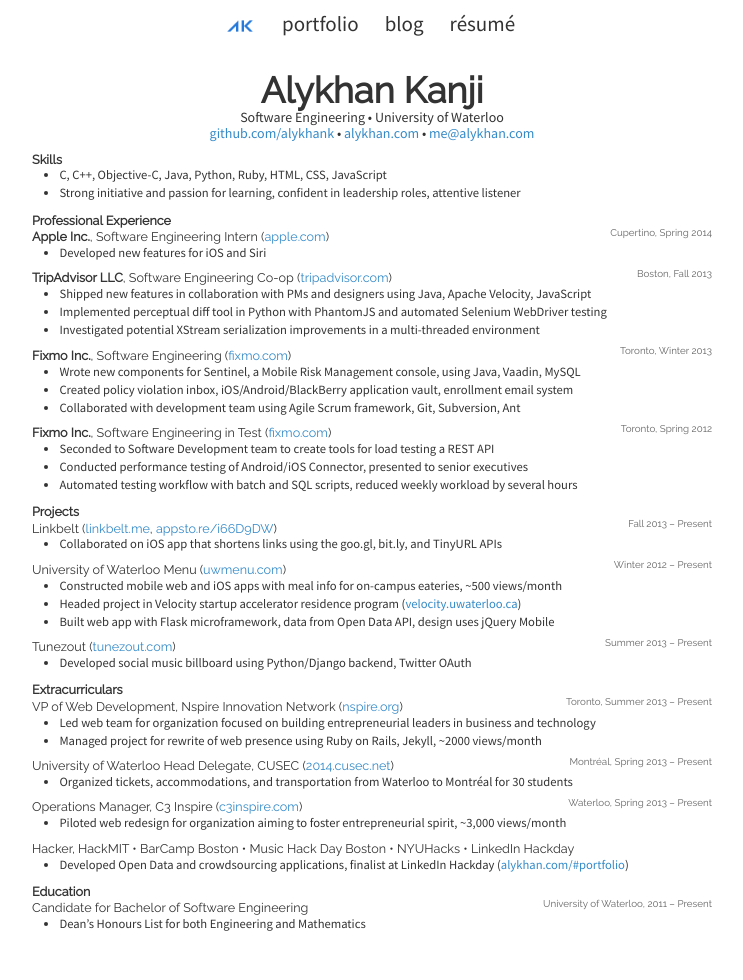
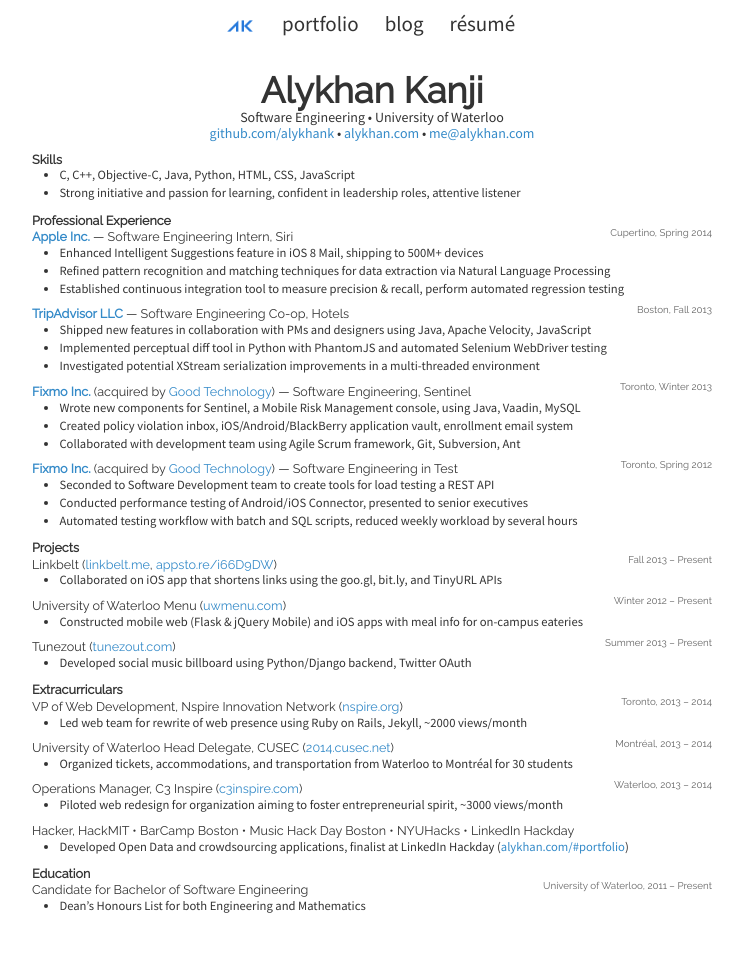
Before and after one commit to alykhank/alykhank.github.io, a Jekyll site: the page built from resume.html, in a window 1280 px wide. Shown: the whole page, without its empty margins (268-1011 px from the left). Built offline with Jekyll 4.4.1, drawn with Linux system fonts in a browser that asks for light colours; nearby versions of some CDN libraries; comment, search, counter and statistics services are not loaded.

Commit message:
Update HTML and PDF versions of résumé

```diff
--- a/resume.html
+++ b/resume.html
@@ -8,26 +8,28 @@
 
 <h2 id="softwareengineeringuniversityofwaterloo">Software Engineering • University of Waterloo</h2>
 
-<h2 id="github.comalykhankalykhan.commealykhan.com"><a href="http://github.com/alykhank">github.com/alykhank</a> • <a href="http://alykhan.com">alykhan.com</a> • <a href="&#x6d;&#x61;&#105;&#108;&#x74;&#111;&#x3a;&#x6d;&#x65;&#x40;&#97;&#x6c;&#121;&#x6b;&#x68;&#97;&#x6e;&#46;&#x63;&#111;&#109;">&#109;&#101;&#x40;&#x61;&#x6c;&#x79;&#x6b;&#x68;&#97;&#x6e;&#x2e;&#99;&#x6f;&#109;</a></h2>
+<h2 id="github.comalykhankalykhan.commealykhan.com"><a href="http://github.com/alykhank">github.com/alykhank</a> • <a href="http://alykhan.com">alykhan.com</a> • <a href="&#x6d;&#97;&#x69;&#108;&#x74;&#x6f;&#58;&#x6d;&#101;&#x40;&#x61;&#x6c;&#121;&#107;&#104;&#97;&#110;&#46;&#99;&#x6f;&#109;">&#109;&#x65;&#64;&#x61;&#x6c;&#x79;&#107;&#104;&#x61;&#110;&#x2e;&#x63;&#x6f;&#x6d;</a></h2>
 
 <h3 id="skills">Skills</h3>
 
 <ul>
-<li>C, C++, Objective-C, Java, Python, Ruby, HTML, CSS, JavaScript</li>
+<li>C, C++, Objective-C, Java, Python, HTML, CSS, JavaScript</li>
 <li>Strong initiative and passion for learning, confident in leadership roles, attentive listener</li>
 </ul>
 
 <h3 id="professionalexperience">Professional Experience</h3>
 
-<h4 id="appleinc.softwareengineeringinternapple.com"><strong>Apple Inc.</strong>, Software Engineering Intern (<a href="http://apple.com">apple.com</a>)</h4>
+<h4 id="appleinc.---softwareengineeringinternsiri"><strong><a href="http://apple.com">Apple Inc.</a></strong> &#8212; Software Engineering Intern, Siri</h4>
 
 <h5 id="cupertinospring2014">Cupertino, Spring 2014</h5>
 
 <ul>
-<li>Developed new features for iOS and Siri</li>
+<li>Enhanced Intelligent Suggestions feature in iOS 8 Mail, shipping to 500M+ devices</li>
+<li>Refined pattern recognition and matching techniques for data extraction via Natural Language Processing</li>
+<li>Established continuous integration tool to measure precision &amp; recall, perform automated regression testing</li>
 </ul>
 
-<h4 id="tripadvisorllcsoftwareengineeringco-optripadvisor.com"><strong>TripAdvisor LLC</strong>, Software Engineering Co-op (<a href="http://tripadvisor.com">tripadvisor.com</a>)</h4>
+<h4 id="tripadvisorllc---softwareengineeringco-ophotels"><strong><a href="http://tripadvisor.com">TripAdvisor LLC</a></strong> &#8212; Software Engineering Co-op, Hotels</h4>
 
 <h5 id="bostonfall2013">Boston, Fall 2013</h5>
 
@@ -37,7 +39,7 @@
 <li>Investigated potential XStream serialization improvements in a multi-threaded environment</li>
 </ul>
 
-<h4 id="fixmoinc.softwareengineeringfixmo.com"><strong>Fixmo Inc.</strong>, Software Engineering (<a href="http://fixmo.com">fixmo.com</a>)</h4>
+<h4 id="fixmoinc.acquiredbygoodtechnology---softwareengineeringsentinel"><strong><a href="http://fixmo.com">Fixmo Inc.</a></strong> (acquired by <a href="http://good.com">Good Technology</a>) &#8212; Software Engineering, Sentinel</h4>
 
 <h5 id="torontowinter2013">Toronto, Winter 2013</h5>
 
@@ -47,7 +49,7 @@
 <li>Collaborated with development team using Agile Scrum framework, Git, Subversion, Ant</li>
 </ul>
 
-<h4 id="fixmoinc.softwareengineeringintestfixmo.com"><strong>Fixmo Inc.</strong>, Software Engineering in Test (<a href="http://fixmo.com">fixmo.com</a>)</h4>
+<h4 id="fixmoinc.acquiredbygoodtechnology---softwareengineeringintest"><strong><a href="http://fixmo.com">Fixmo Inc.</a></strong> (acquired by <a href="http://good.com">Good Technology</a>) &#8212; Software Engineering in Test</h4>
 
 <h5 id="torontospring2012">Toronto, Spring 2012</h5>
 
@@ -72,9 +74,7 @@
 <h5 id="winter2012--present">Winter 2012 &#8211; Present</h5>
 
 <ul>
-<li>Constructed mobile web and iOS apps with meal info for on-campus eateries, ~500 views/month</li>
-<li>Headed project in Velocity startup accelerator residence program (<a href="http://velocity.uwaterloo.ca">velocity.uwaterloo.ca</a>)</li>
-<li>Built web app with Flask microframework, data from Open Data API, design uses jQuery Mobile</li>
+<li>Constructed mobile web (Flask &amp; jQuery Mobile) and iOS apps with meal info for on-campus eateries</li>
 </ul>
 
 <h4 id="tunezouttunezout.com">Tunezout (<a href="http://tunezout.com">tunezout.com</a>)</h4>
@@ -89,27 +89,26 @@
 
 <h4 id="vpofwebdevelopmentnspireinnovationnetworknspire.org">VP of Web Development, Nspire Innovation Network (<a href="http://nspire.org">nspire.org</a>)</h4>
 
-<h5 id="torontosummer2013--present">Toronto, Summer 2013 &#8211; Present</h5>
+<h5 id="toronto2013--2014">Toronto, 2013 &#8211; 2014</h5>
 
 <ul>
-<li>Led web team for organization focused on building entrepreneurial leaders in business and technology</li>
-<li>Managed project for rewrite of web presence using Ruby on Rails, Jekyll, ~2000 views/month</li>
+<li>Led web team for rewrite of web presence using Ruby on Rails, Jekyll, ~2000 views/month</li>
 </ul>
 
 <h4 id="universityofwaterlooheaddelegatecusec2014.cusec.net">University of Waterloo Head Delegate, CUSEC (<a href="http://2014.cusec.net">2014.cusec.net</a>)</h4>
 
-<h5 id="montreacutealspring2013--present">Montr&eacute;al, Spring 2013 &#8211; Present</h5>
+<h5 id="montreacuteal2013--2014">Montr&eacute;al, 2013 &#8211; 2014</h5>
 
 <ul>
-<li>Organized tickets, accommodations, and transportation from Waterloo to Montréal for 30 students</li>
+<li>Organized tickets, accommodations, and transportation from Waterloo to Montr&eacute;al for 30 students</li>
 </ul>
 
 <h4 id="operationsmanagerc3inspirec3inspire.com">Operations Manager, C3 Inspire (<a href="http://c3inspire.com">c3inspire.com</a>)</h4>
 
-<h5 id="waterloospring2013--present">Waterloo, Spring 2013 &#8211; Present</h5>
+<h5 id="waterloo2013--2014">Waterloo, 2013 &#8211; 2014</h5>
 
 <ul>
-<li>Piloted web redesign for organization aiming to foster entrepreneurial spirit, ~3,000 views/month</li>
+<li>Piloted web redesign for organization aiming to foster entrepreneurial spirit, ~3000 views/month</li>
 </ul>
 
 <h4 id="hackerhackmitbarcampbostonmusichackdaybostonnyuhackslinkedinhackday">Hacker, HackMIT • BarCamp Boston • Music Hack Day Boston • NYUHacks • LinkedIn Hackday</h4>
```
Also changed, not shown: 1 other file.
